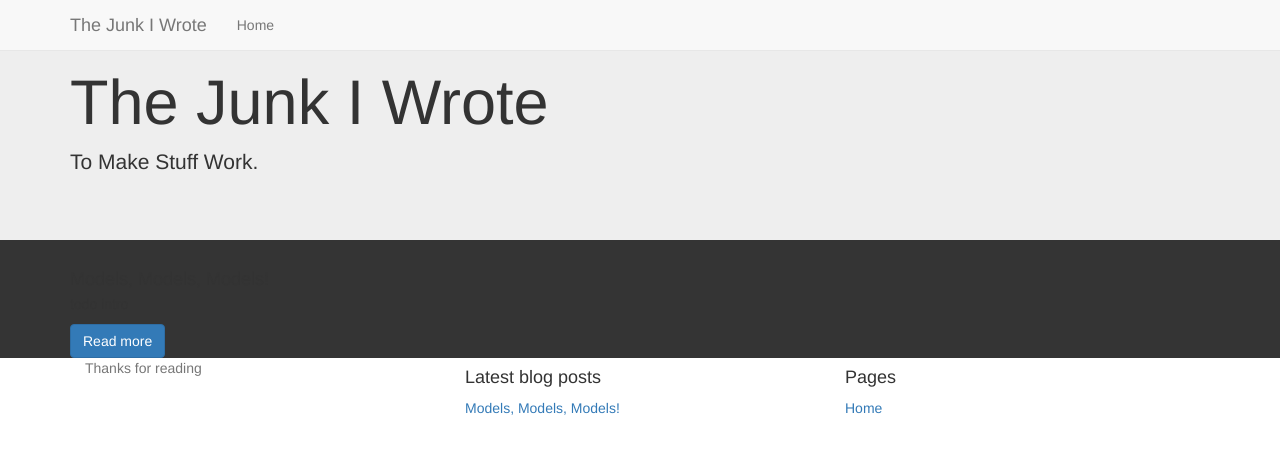
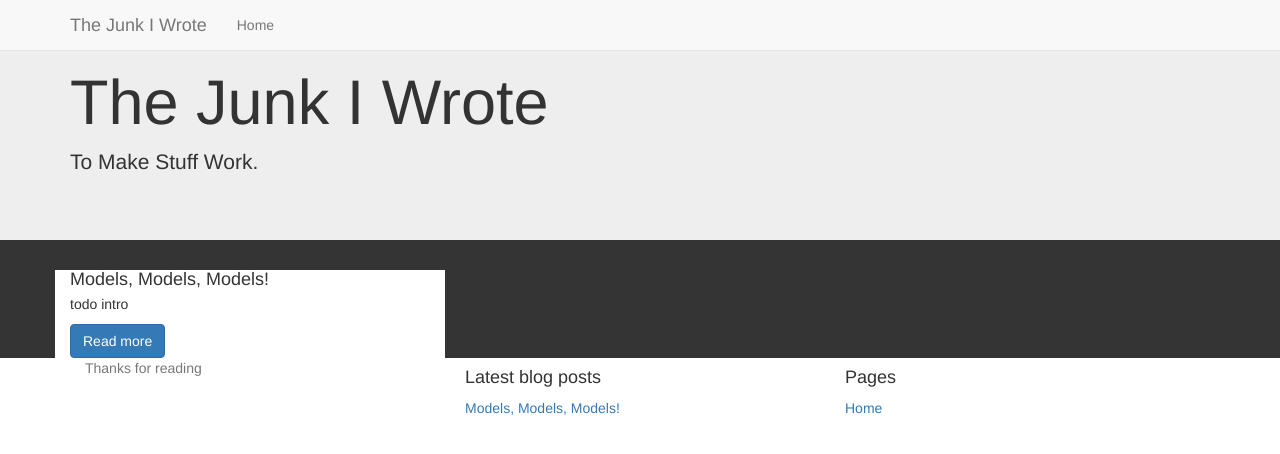
Before and after one commit to the-crap-i-wrote/the-crap-i-wrote.github.io, a Jekyll site: the page built from index.html, in a window 1280 px wide. Shown: the top 454 px of the page. Built offline with Jekyll 4.4.1, drawn with Linux system fonts in a browser that asks for light colours.

Commit message:
Update index.html

```diff
--- a/index.html
+++ b/index.html
@@ -5,7 +5,7 @@ navigation_weight: 1
 ---
 <div class="row">
     {% for post in site.posts %}
-    <div class="col-lg-4">
+    <div class="block col-lg-4">
         <h4 class="list-group-item-heading">{{ post.title }}</h4>
         <p class="list-group-item-text">{{ post.excerpt }}</p>
         <a class="btn btn-primary" href="{{ post.url }}">Read more</a>
```
